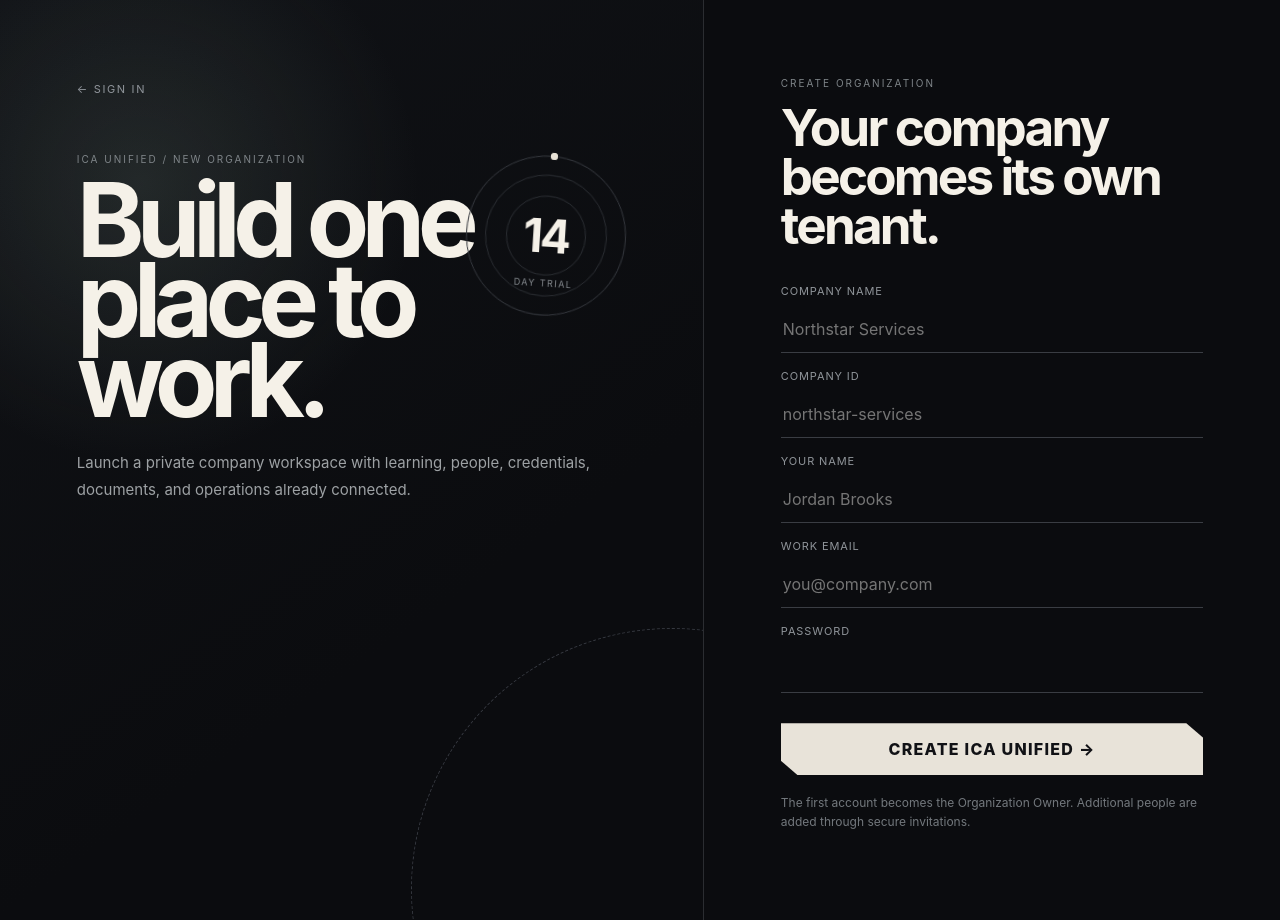
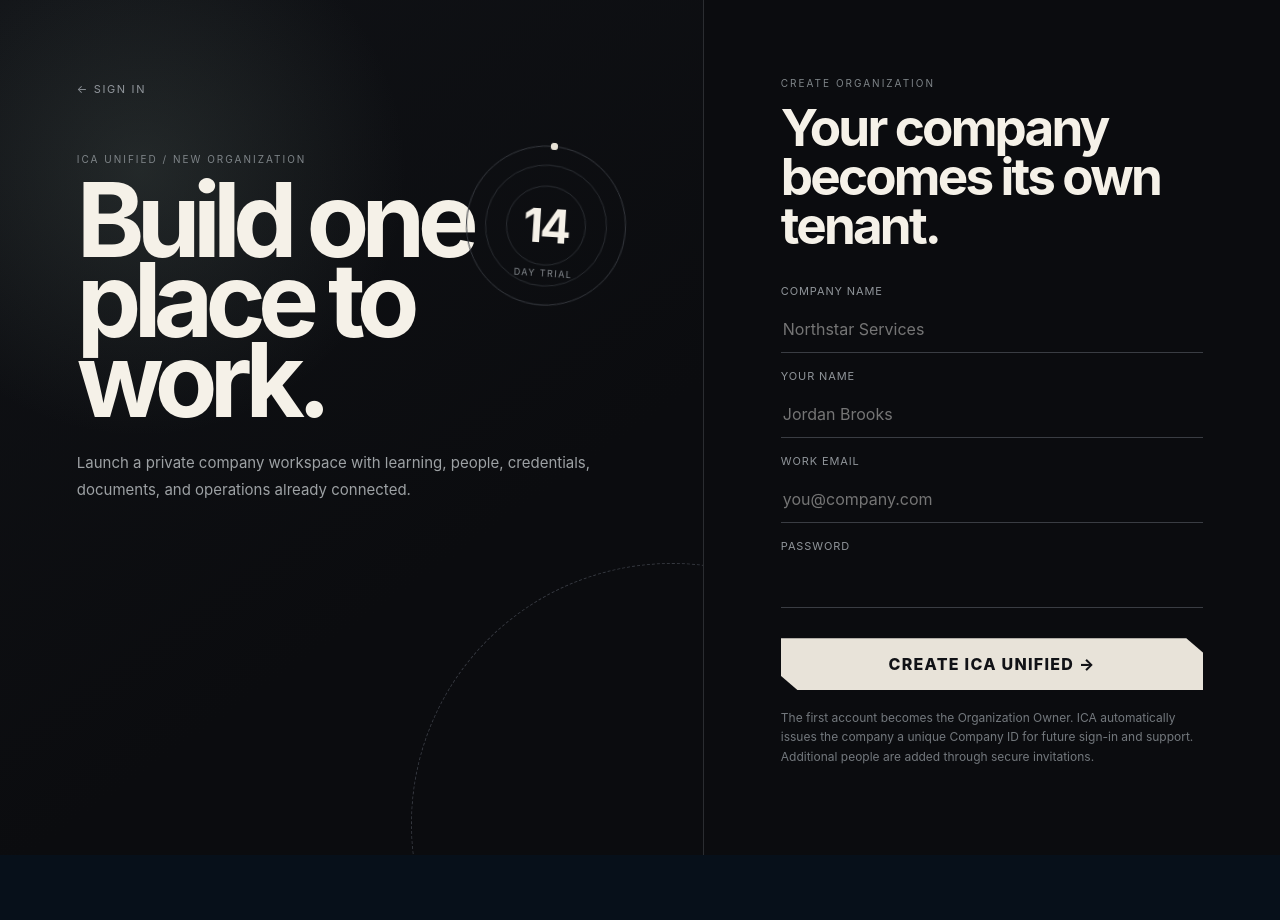
Before and after one commit to redavi19-asu/ICA-unified-, a Next.js app: page /register in a window 1280 px wide. After the commit the page ends 855 px from the top, so only its background shows below. Built offline with nearby package versions, Linux system fonts and the light colour scheme.

Commit message:
Issue ICA company IDs automatically at registration

```diff
--- a/src/app/register/page.tsx
+++ b/src/app/register/page.tsx
@@ -20,7 +20,6 @@ export default function RegisterPage() {
       headers: { 'Content-Type': 'application/json' },
       body: JSON.stringify({
         organizationName: form.get('organizationName'),
-        organizationSlug: String(form.get('organizationSlug') || '').toLowerCase().trim(),
         name: form.get('name'),
         email: form.get('email'),
         password: form.get('password'),
@@ -53,14 +52,13 @@ export default function RegisterPage() {
         <h2>Your company becomes its own tenant.</h2>
         <form onSubmit={submit}>
           <label>Company name<input name="organizationName" placeholder="Northstar Services" required minLength={2} /></label>
-          <label>Company ID<input name="organizationSlug" placeholder="northstar-services" required pattern="[a-z0-9-]+" /></label>
           <label>Your name<input name="name" placeholder="Jordan Brooks" required minLength={2} /></label>
           <label>Work email<input name="email" type="email" placeholder="you@company.com" required /></label>
           <label>Password<input name="password" type="password" minLength={8} required /></label>
           <button disabled={loading}>{loading ? 'BUILDING WORKSPACE…' : 'CREATE ICA UNIFIED →'}</button>
         </form>
         {error && <p className={styles.error}>{error}</p>}
-        <p className={styles.note}>The first account becomes the Organization Owner. Additional people are added through secure invitations.</p>
+        <p className={styles.note}>The first account becomes the Organization Owner. ICA automatically issues the company a unique Company ID for future sign-in and support. Additional people are added through secure invitations.</p>
       </section>
     </main>
   );
```
